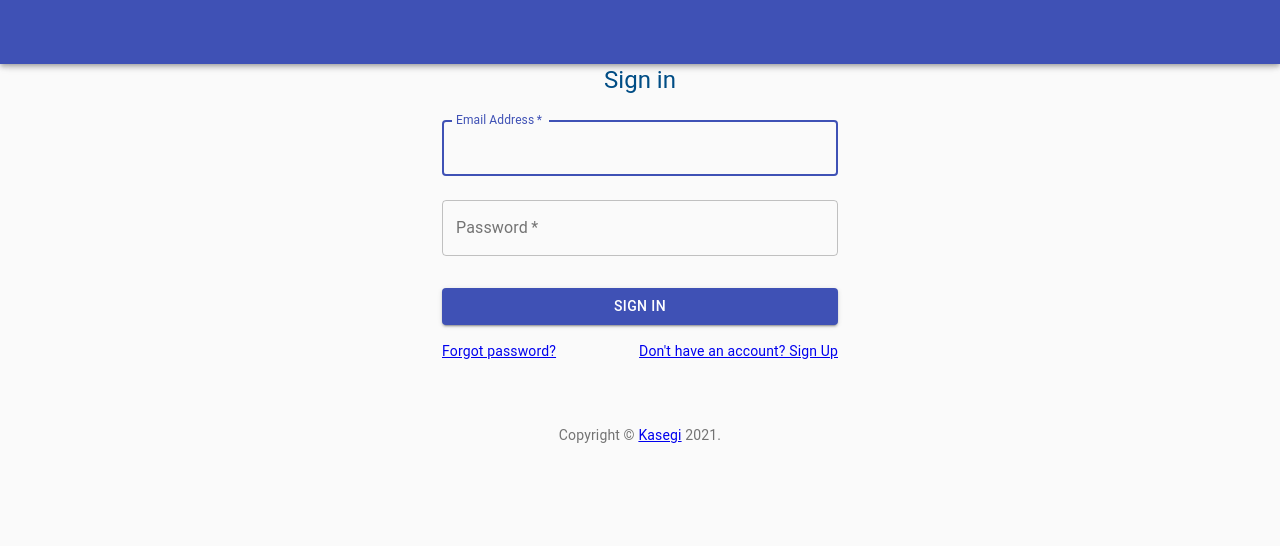
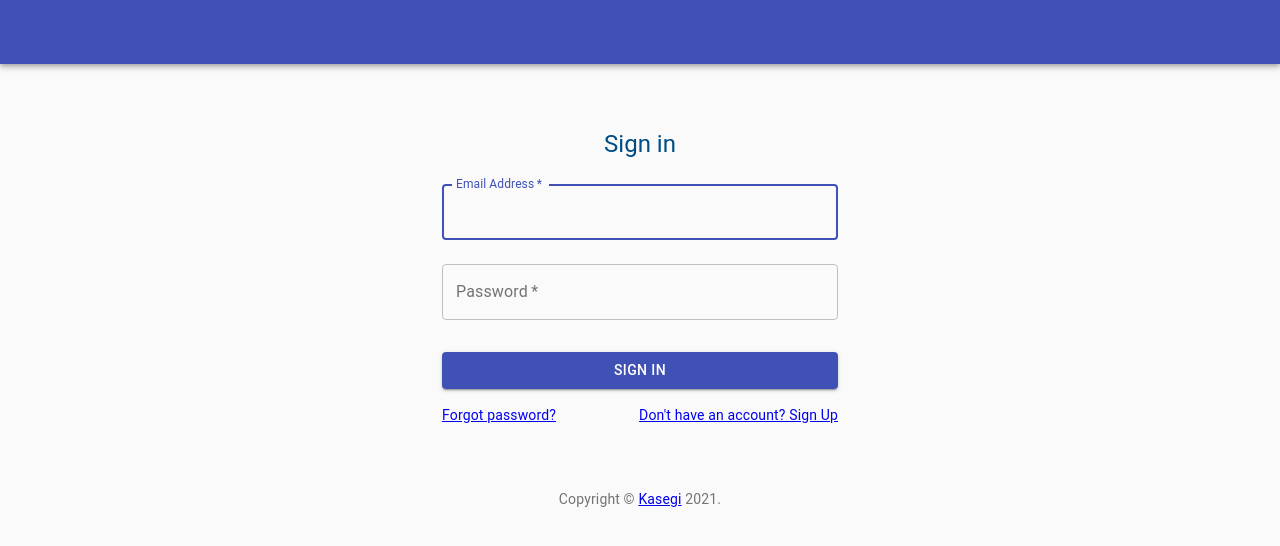
Before and after one commit to YibinLong/Kasegi, a React (Create React App) app in the folder packages/frontend/: page / in a window 1280 px wide. Shown: the top 546 px of the page. Built offline with nearby package versions, Linux system fonts and the light colour scheme; no server answers.

Commit message:
navbar css to not obscure the body

```diff
--- a/packages/frontend/src/Components/Navbar.js
+++ b/packages/frontend/src/Components/Navbar.js
@@ -4,7 +4,7 @@ export const Navbar = () => {
   const user = useUser();
 
   return (
-    <AppBar>
+    <AppBar position="relative">
       <Toolbar>
         {
           user &&
--- a/packages/frontend/src/index.css
+++ b/packages/frontend/src/index.css
@@ -13,6 +13,11 @@ code {
     monospace;
 }
 */
+
+html, body, #root {
+  width: 100%;
+  height: 100%;
+}
 
 body {
     margin: 0;
```
